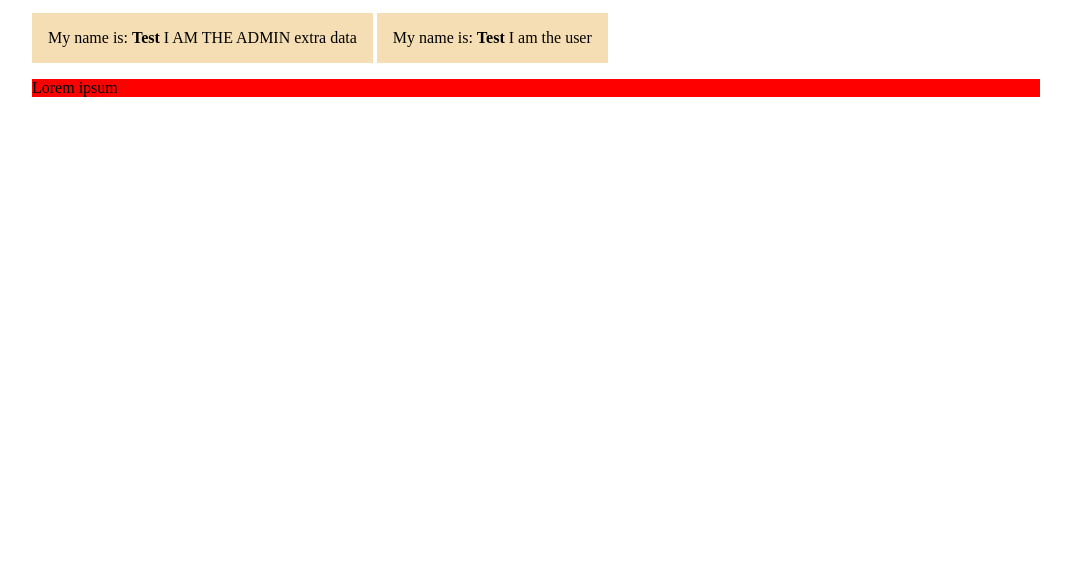
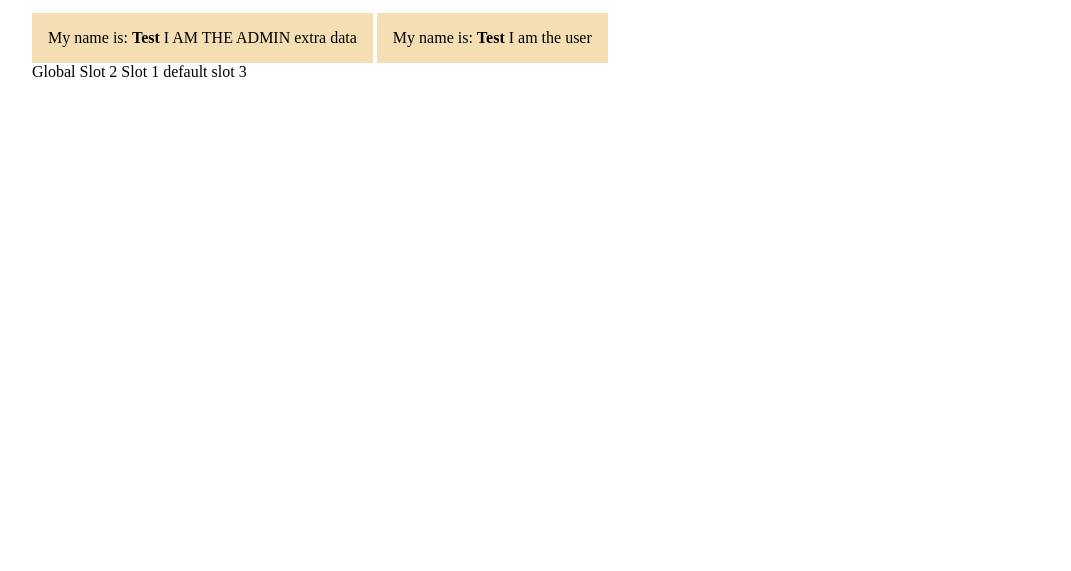
Before and after one commit to infodusha/define-html, a website with bundled scripts: page example/index.html in a window 1280 px wide. Shown: the part 229-800 px from the top of the page, without its empty margins (104-1175 px from the left). Built offline with nearby package versions, Linux system fonts and the light colour scheme.

Commit message:
feat: full slot support

```diff
--- a/example/content.html
+++ b/example/content.html
@@ -1,8 +1,15 @@
 <template data-selector="app-content">
-    <p>Lorem ipsum</p>
+    <slot>default slot main</slot>
+    <slot name="slot2">default slot 2</slot>
+    <slot name="slot1">default slot 1</slot>
+    <slot name="slot3">default slot 3</slot>
 </template>
 
 <style>
+    :host {
+        display: block;
+    }
+
     p {
         background-color: red;
     }
--- a/example/index.html
+++ b/example/index.html
@@ -14,6 +14,11 @@
     </header>
     <app-header name="Andrei" admin>extra data</app-header>
     <app-header name="Vika"></app-header>
-    <app-content></app-content>
+    <app-content>
+        <span slot="slot1">Slot 1</span>
+        <span slot="slot2">Slot 2</span>
+        <div>global div</div>
+        Global
+    </app-content>
 </body>
 </html>
--- a/src/define-custom-element.js
+++ b/src/define-custom-element.js
@@ -55,19 +55,56 @@ export function defineCustomElement(definedElement) {
                 this.attachShadow({ mode: 'open' });
                 this.shadowRoot.appendChild(content);
             } else {
-                const slotElements = content.querySelectorAll('slot');
-                if (slotElements.length === 0 && this.childNodes.length > 0) {
-                    throw new Error(`No slot found for ${selector}`)
-                }
-                // TODO probably handle full slot support
-                for (const element of slotElements) {
-                    if (this.childNodes.length > 0) {
-                        element.before(...this.childNodes);
-                    }
-                    element.remove();
-                }
+                this.#emulateSlots(content);
                 this.appendChild(content);
             }
+        }
+
+        #emulateSlots(content) {
+            const elements = content.querySelectorAll('slot');
+
+            if (elements.length === 0 && this.childNodes.length > 0) {
+                throw new Error(`No slot found for ${selector}`)
+            }
+
+            const namedSlotPlaces = Array.from(this.querySelectorAll('[slot]'));
+            const childNodesAndElements =  this.#getChildNodesAndElements();
+            this.innerHTML = '';
+
+            for (const slot of elements) {
+                let children;
+                if (slot.hasAttribute('name')) {
+                    const slotName =  slot.getAttribute('name');
+                    children = namedSlotPlaces.filter(element => element.getAttribute('slot') === slotName);
+                } else {
+                    children = childNodesAndElements;
+                }
+                const items = children.length ? children : slot.childNodes;
+                slot.before(...items);
+                slot.remove();
+            }
+        }
+
+        #getChildNodesAndElements() {
+            const children = this.children;
+            const childNodes = this.childNodes;
+            const nodesAndElements = [];
+            let i = 0;
+
+            for (const node of childNodes) {
+                if (node.nodeType === 8) { // COMMENT_NODE;
+                    continue;
+                }
+                if (node.nodeType === 3) { // TEXT_NODE
+                    nodesAndElements.push(node);
+                } else {
+                    const items = children[i].querySelectorAll(':not([slot])');
+                    nodesAndElements.push(Array.from(items));
+                    i++;
+                }
+            }
+
+            return nodesAndElements.flat();
         }
 
         #applyAttr(name, value) {
```
